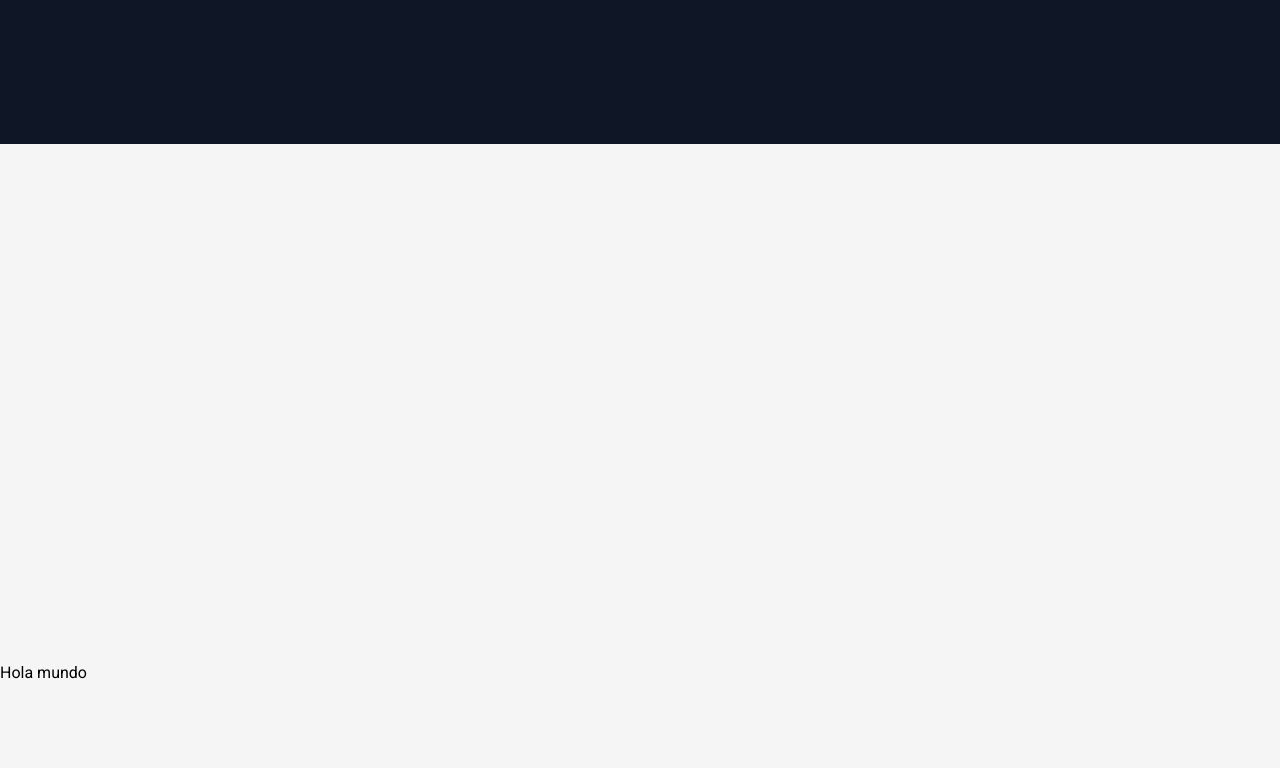
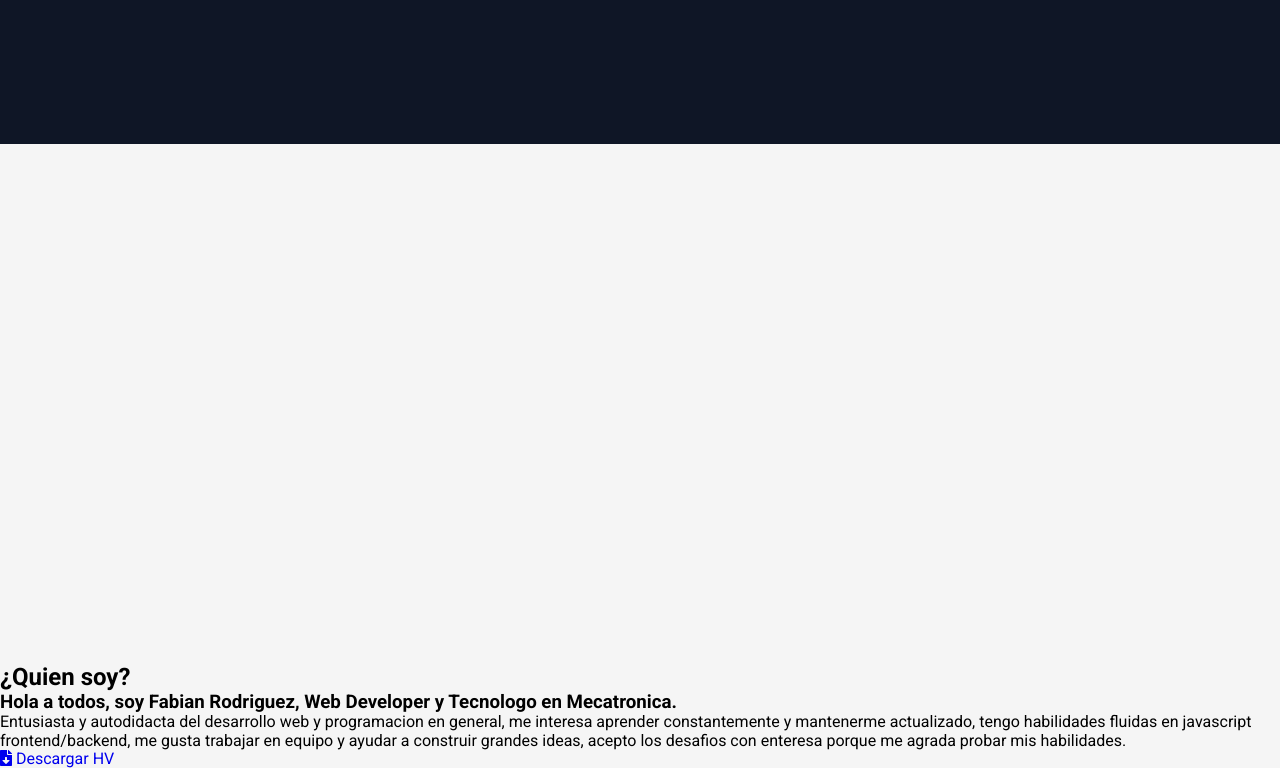
Before and after one commit to ptyo-wizard/portafolio, a plain HTML site: page index.html in a window 1280 px wide. Shown: the part 136-904 px from the top of the page. Before the commit the page ends 818 px from the top, so only its background shows below. Drawn offline with Linux system fonts and the light colour scheme; a web font is replaced by a local one.

```diff
--- a/css/styles.css
+++ b/css/styles.css
@@ -9,6 +9,12 @@
     --hover-color:#ff533d;
     --hover-color-rgb:rgb(255, 83, 61,.5);
 
+    /*contenedor general*/
+    --paddign-container:6.25em 0;
+    --width-container:90%;
+    --maxwidth-container:1200px;
+
+
     /*tamaño de fuente*/
     --title:clamp(2.5rem,5vw,3.75rem);
 }
@@ -18,6 +24,16 @@ body{
     font-family: 'Roboto', sans-serif;
     /* font-family: 'Rouge Script', cursive; */
     background-color: var(--secondary-color);
+}
+
+/*clases base */
+.container{
+    width: var(--width-container);
+    max-width: var(--maxwidth-container);
+    padding: var(--paddign-container);
+    margin: 0 auto;
+    overflow: hidden;
+    border:1px solid red;
 }
 
 /*hero*/
--- a/index.html
+++ b/index.html
@@ -83,7 +83,21 @@
         </section>
     </header>
     <main>
-        <section class="about-sect">Hola mundo</section>
+        <section class="about-sect">
+            <div class="about-sect__text">
+                <h2 class="title">¿Quien soy?</h2>
+                <h3 class="sub-title">Hola a todos, soy Fabian Rodriguez,
+                    Web Developer y Tecnologo en Mecatronica.</h3>
+                <p class="paragraph"> Entusiasta y autodidacta del desarrollo web y programacion en general, me interesa
+                    aprender constantemente y mantenerme actualizado, tengo habilidades fluidas en javascript
+                    frontend/backend, me gusta trabajar en equipo y ayudar a construir grandes ideas, acepto los
+                    desafios con enteresa porque me agrada probar mis habilidades. </p>
+            </div>
+            <a href="/assets/cv.pdf" target="_blank" class="btn btn--bd">
+                <i class="fas fa-file-download btn--icon"></i>
+                Descargar HV
+            </a>
+        </section>
         <section class="skills-sect"></section>
         <section class="projects-sect"></section>
         <section class="hobbies-sect"></section>
```
